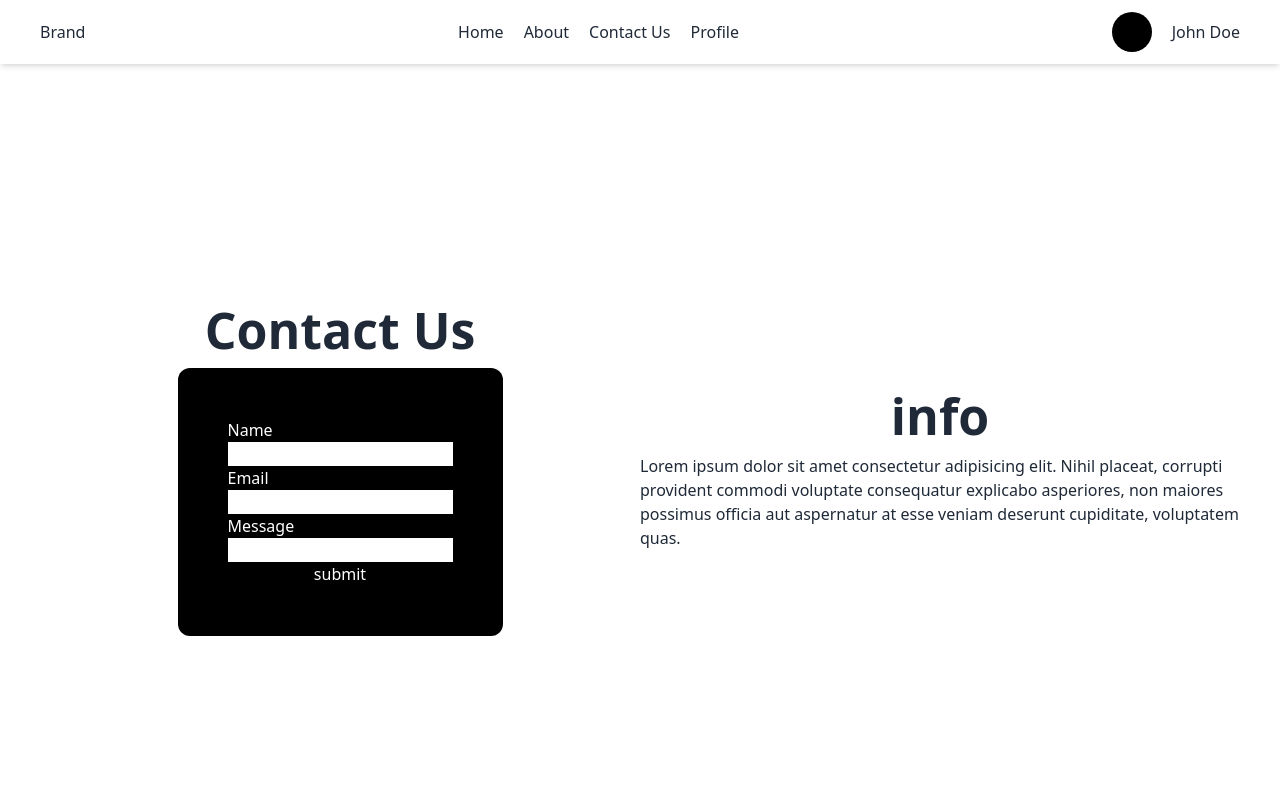
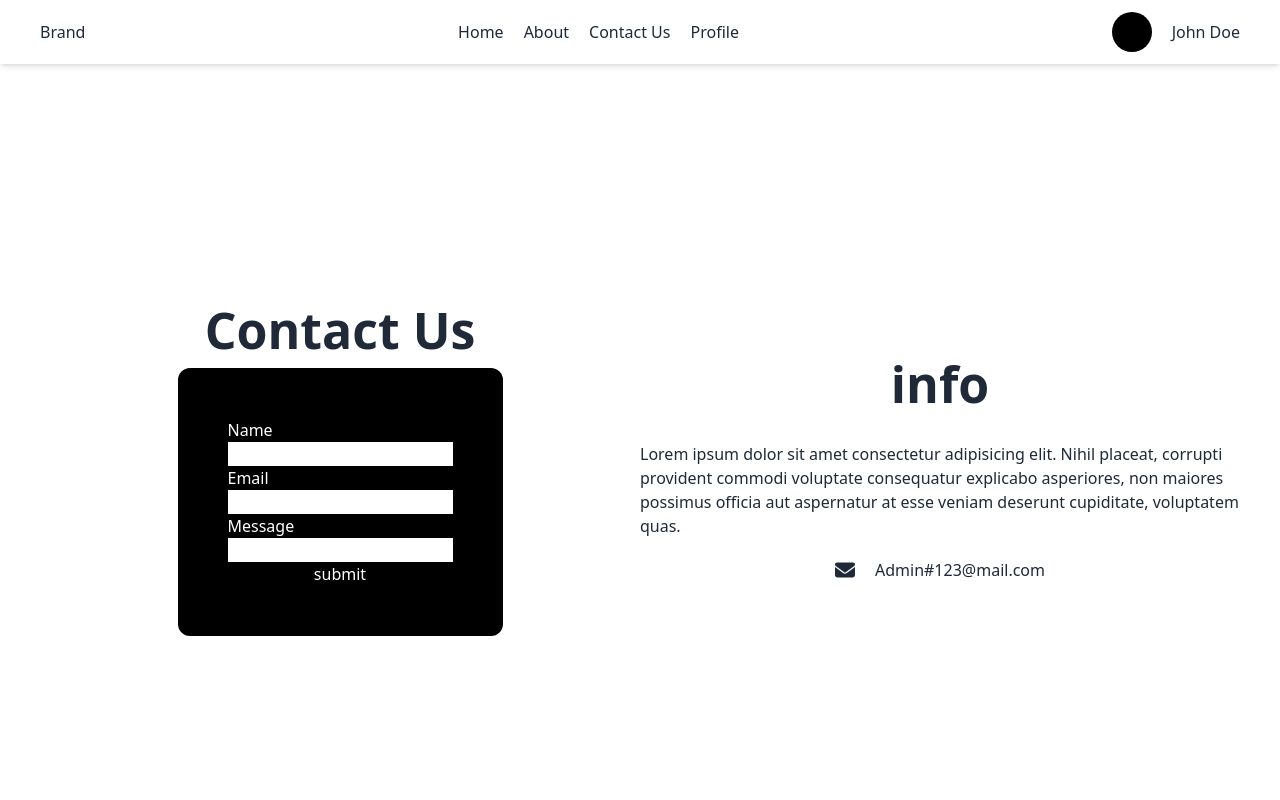
Before and after one commit to fulsep/fgh21-team-project, a React (Vite) app: page /contact in a window 1280 px wide. Shown: the top 800 px of the page. Built offline with nearby package versions, Linux system fonts and the light colour scheme.

Commit message:
feat:button email in contact us

```diff
--- a/src/pages/Contact.jsx
+++ b/src/pages/Contact.jsx
@@ -1,5 +1,6 @@
 import React from "react";
 import Layout from "../components/Layout";
+import { FaEnvelope } from "react-icons/fa6";
 
 function Contact() {
   return (
@@ -17,7 +18,7 @@ function Contact() {
             <button>submit</button>
           </form>
         </div>
-        <div className="flex flex-col justify-center items-center w-[50%]">
+        <div className="flex flex-col justify-center items-center w-[50%] gap-[20px]">
           <h2 className="font-bold text-[50px]">info</h2>
           <p>
             Lorem ipsum dolor sit amet consectetur adipisicing elit. Nihil
@@ -25,6 +26,10 @@ function Contact() {
             asperiores, non maiores possimus officia aut aspernatur at esse
             veniam deserunt cupiditate, voluptatem quas.
           </p>
+          <button className="flex items-center gap-[20px] hover:text-blue-400">
+            <FaEnvelope className="text-[20px]" />
+            <div>Admin#123@mail.com</div>
+          </button>
         </div>
       </div>
     </Layout>
```
